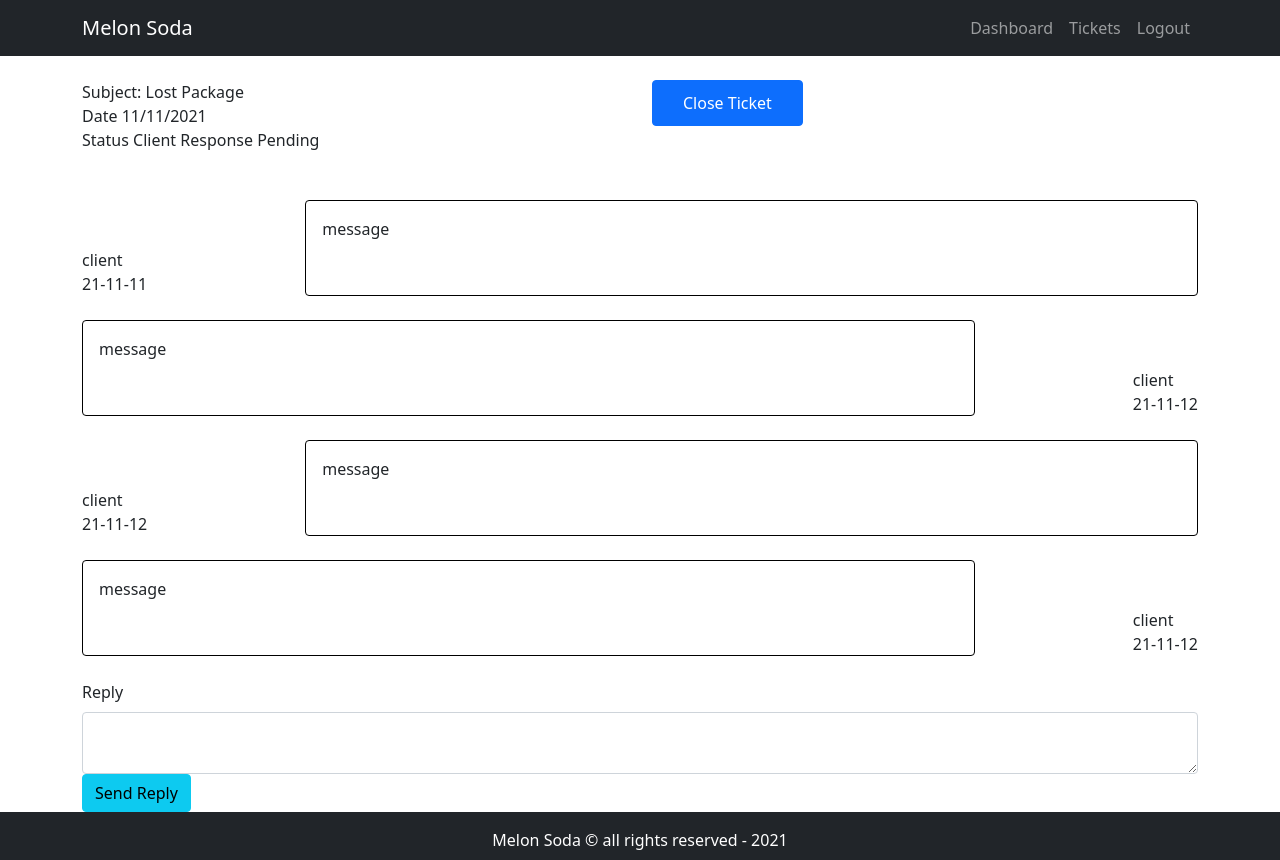
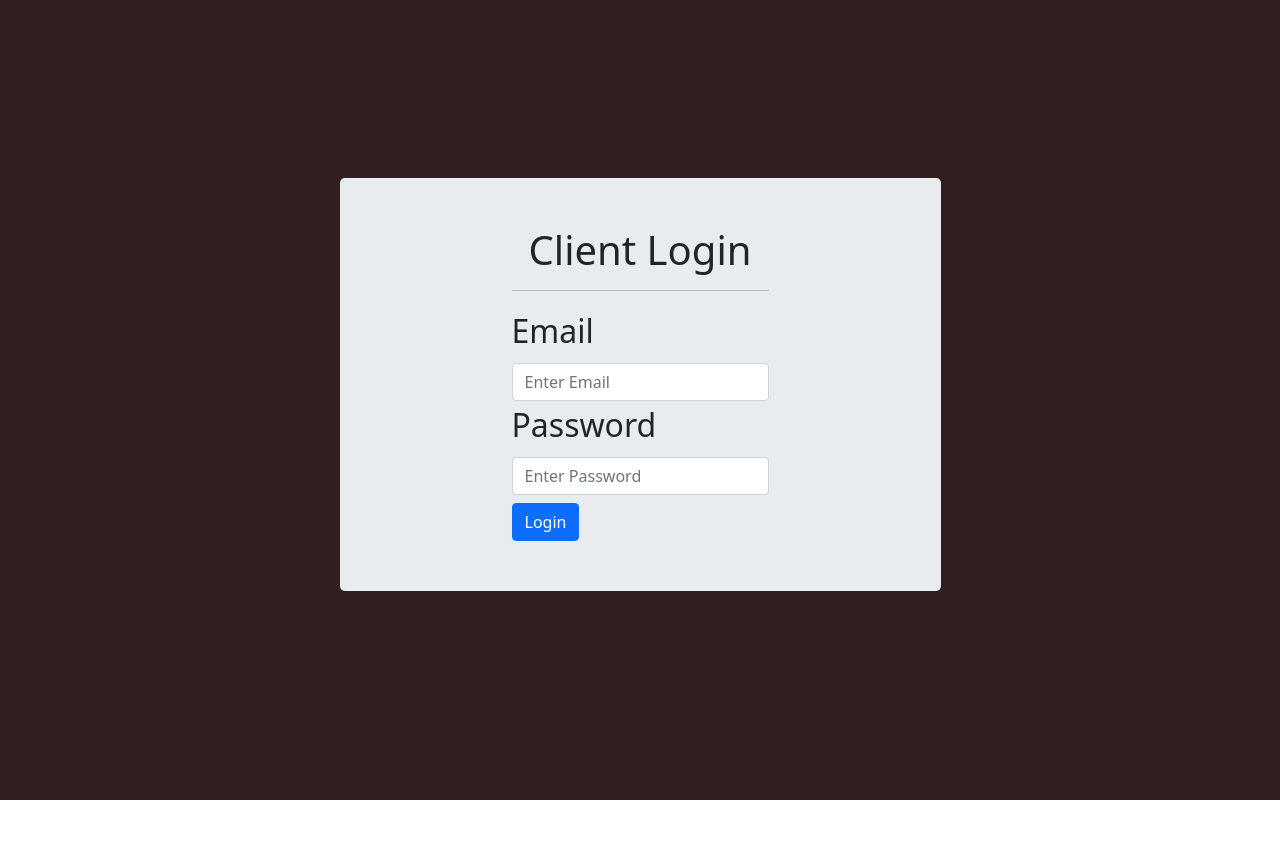
Before and after one commit to Daniel-Aguila/Melon_Soda, a React (Create React App) app in the folder frontend/: page / in a window 1280 px wide. After the commit the page ends 800 px from the top, so only its background shows below. Built offline with nearby package versions, Linux system fonts and the light colour scheme.

Commit message:
Routing Works for Frontend

```diff
--- a/frontend/package.json
+++ b/frontend/package.json
@@ -11,6 +11,8 @@
     "react": "^17.0.2",
     "react-bootstrap": "^2.0.2",
     "react-dom": "^17.0.2",
+    "react-router-bootstrap": "^0.23.3",
+    "react-router-dom": "^6.0.2",
     "react-scripts": "4.0.3",
     "web-vitals": "^1.1.2"
   },
--- a/frontend/src/App.js
+++ b/frontend/src/App.js
@@ -1,21 +1,33 @@
 import './App.css';
 import {Entry} from "./pages/Entry.page"
-import {DefaultLayout} from "./layout/DefaultLayout"
 import {Dashboard} from './pages/Dashboard.page'
 import {AddTicket} from './pages/AddTicket.page'
 import {TicketLists} from './pages/TicketLists.page'
 import {Ticket} from './pages/Ticket.page'
+import React from 'react';
+import {
+  BrowserRouter as Router,
+  Routes,
+  Route,
+  Link
+} from 'react-router-dom';
 
+//You need to engulf everything in router and Routes, and then assign their designated paths
 function App() {
   return (
     <div className="App">
-      <DefaultLayout>
-        {/*<Dashboard/>*/}
-        {/* <AddTicket/> */}
-        {/* <TicketLists/> */}
-        <Ticket/>
-        {/*<Entry/>*/}
-      </DefaultLayout>
+      <Router>
+      <Routes>
+        <Route exact path="/" element={<Entry/>}/>
+
+          <Route path="/dashboard" element={<Dashboard/>}/>
+          <Route path="/add-ticket" element={<AddTicket/>}/>
+          <Route path="/tickets" element={<TicketLists/>}/>
+          <Route path="/ticket/:tid" element={<Ticket/>}/>
+
+
+      </Routes>
+      </Router>
     </div>
   );
 };
--- a/frontend/src/layout/Header.comp.js
+++ b/frontend/src/layout/Header.comp.js
@@ -1,20 +1,30 @@
 import React from 'react'
 import {Container,Navbar,Nav} from 'react-bootstrap';
+import { useNavigate } from 'react-router-dom';
+import { Link } from 'react-router-dom';
 
 export const Header = () =>{
+    const history = useNavigate();
+    const logMeOut = () =>{
+        history("/");
+    }
+
     return (
         <div>
             <Navbar bg="dark" variant="dark">
                 <Container>
                     {/* ADD LOGO HERE <img src={logo} alt="logo" width="50px"/> */}
-                    <Navbar.Brand href="#home">
+                    <Navbar.Brand href="/home">
                         {/* ADD LOGO HERE <img src={logo} alt="logo" width="50px"/> */}
                         Melon Soda
                     </Navbar.Brand>
                 <Nav className="ml-auto">
-                    <Nav.Link href="#Dashboard">Dashboard</Nav.Link>
-                    <Nav.Link href="#Tickets">Tickets</Nav.Link>
-                    <Nav.Link href="#Logout">Logout</Nav.Link>
+                    <Link to="/dashboard">Dashboard</Link>
+
+                    <Link to="/tickets">Tickets</Link>
+
+                    <Nav.Link onClick={logMeOut}>Logout</Nav.Link>
+
                 </Nav>
                 </Container>
           </Navbar>
--- a/frontend/src/pages/AddTicket.page.js
+++ b/frontend/src/pages/AddTicket.page.js
@@ -2,6 +2,7 @@ import React, {useState} from 'react'
 import {Container,Row,Col,Form} from 'react-bootstrap'
 import {AddTicketForm} from '../components/AddTicketForm.comp'
 import './AddTicket.style.css';
+import {DefaultLayout} from '../layout/DefaultLayout';
 
 export const AddTicket = () => {
 
@@ -43,6 +44,7 @@ const handleOnSubmit = event =>{
 };
 
     return (
+        <DefaultLayout>
             <Container>
                 <Row>
                     <Col>
@@ -50,5 +52,6 @@ const handleOnSubmit = event =>{
                     </Col>
                 </Row>
             </Container>
+        </DefaultLayout>
     )
 };
--- a/frontend/src/pages/Dashboard.page.js
+++ b/frontend/src/pages/Dashboard.page.js
@@ -2,9 +2,11 @@ import React from 'react';
 import {Button,Container,Row,Col} from 'react-bootstrap';
 import {TicketTable} from '../components/TicketTable.comp';
 import tickets from '../assets/data/dummy-tickets.json'
+import { DefaultLayout } from '../layout/DefaultLayout';
 
 export const Dashboard = () => {
     return(
+        <DefaultLayout>
         <Container>
             <Row>
                 {/* mt is margin top, and mb is margin bottom */}
@@ -38,5 +40,6 @@ export const Dashboard = () => {
                 </Col>
             </Row>
         </Container>
+        </DefaultLayout>
     )
-}
+;}
--- a/frontend/src/pages/Ticket.page.js
+++ b/frontend/src/pages/Ticket.page.js
@@ -3,6 +3,7 @@ import {Container, Col, Row, Button} from 'react-bootstrap';
 import tickets from '../assets/data/dummy-tickets.json'
 import { MessageHistory } from '../components/MessageHistory.comp';
 import { UdpateTicket } from '../components/UpdateTicket.comp';
+import { DefaultLayout } from '../layout/DefaultLayout';
 
 const ticket = tickets[0];
 export const Ticket = () =>{
@@ -21,6 +22,7 @@ export const Ticket = () =>{
     };
 
     return(
+        <DefaultLayout>
         <Container>
             <Row>
                 <Col>
@@ -43,5 +45,6 @@ export const Ticket = () =>{
                 </Col>
             </Row>
         </Container>
+        </DefaultLayout>
     )
 };
--- a/frontend/src/pages/TicketLists.page.js
+++ b/frontend/src/pages/TicketLists.page.js
@@ -3,6 +3,7 @@ import {TicketListTable} from '../components/TicketList.comp'
 import { useState } from 'react';
 import { useEffect } from 'react';
 import tickets from '../assets/data/dummy-tickets.json'
+import { DefaultLayout } from '../layout/DefaultLayout';
 
 export const TicketLists = () =>{
     const [search, setSearch] = useState('');
@@ -26,7 +27,9 @@ export const TicketLists = () =>{
 
     return(
         <div>
+            <DefaultLayout>
             <TicketListTable handleOnChange={handleOnChange} search={search} displayTicket={result}/>
+            </DefaultLayout>
         </div>
     )
 }
```
Also changed, not shown: 1 other file (tests, documents, lock files or other folders).
